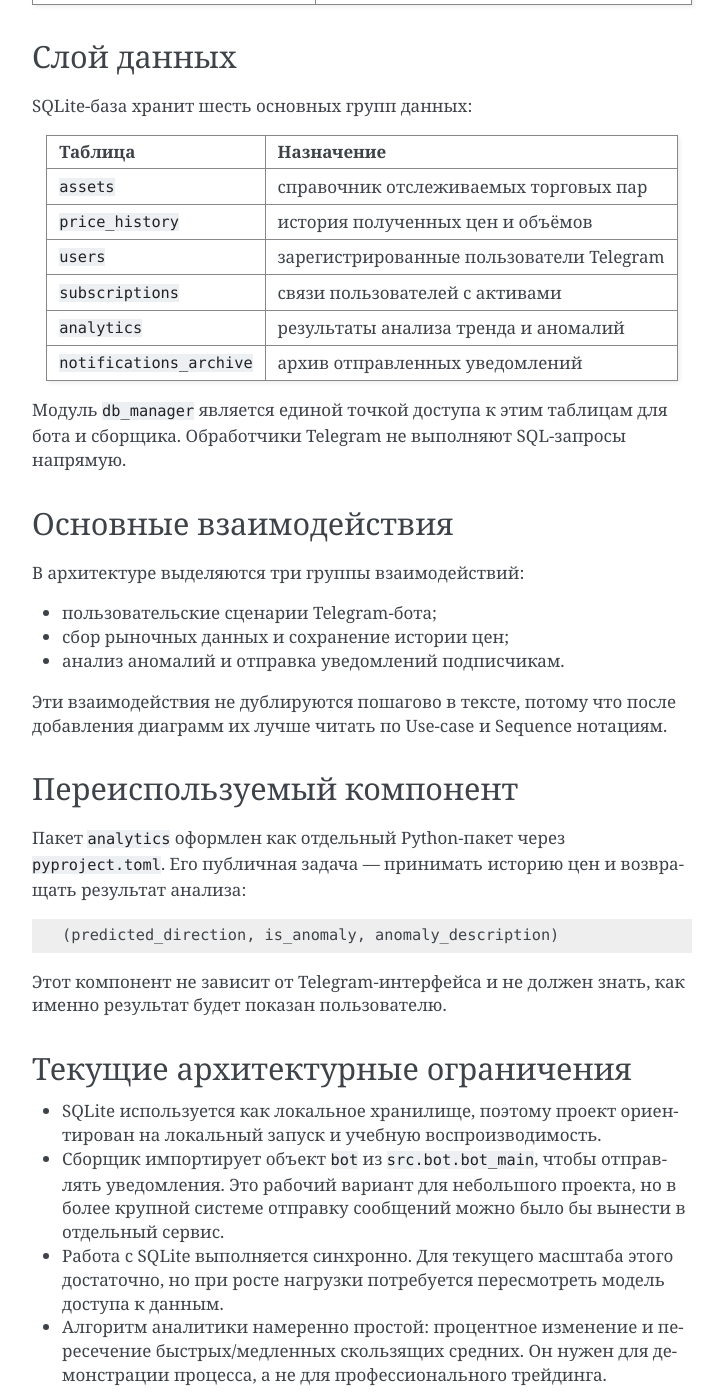
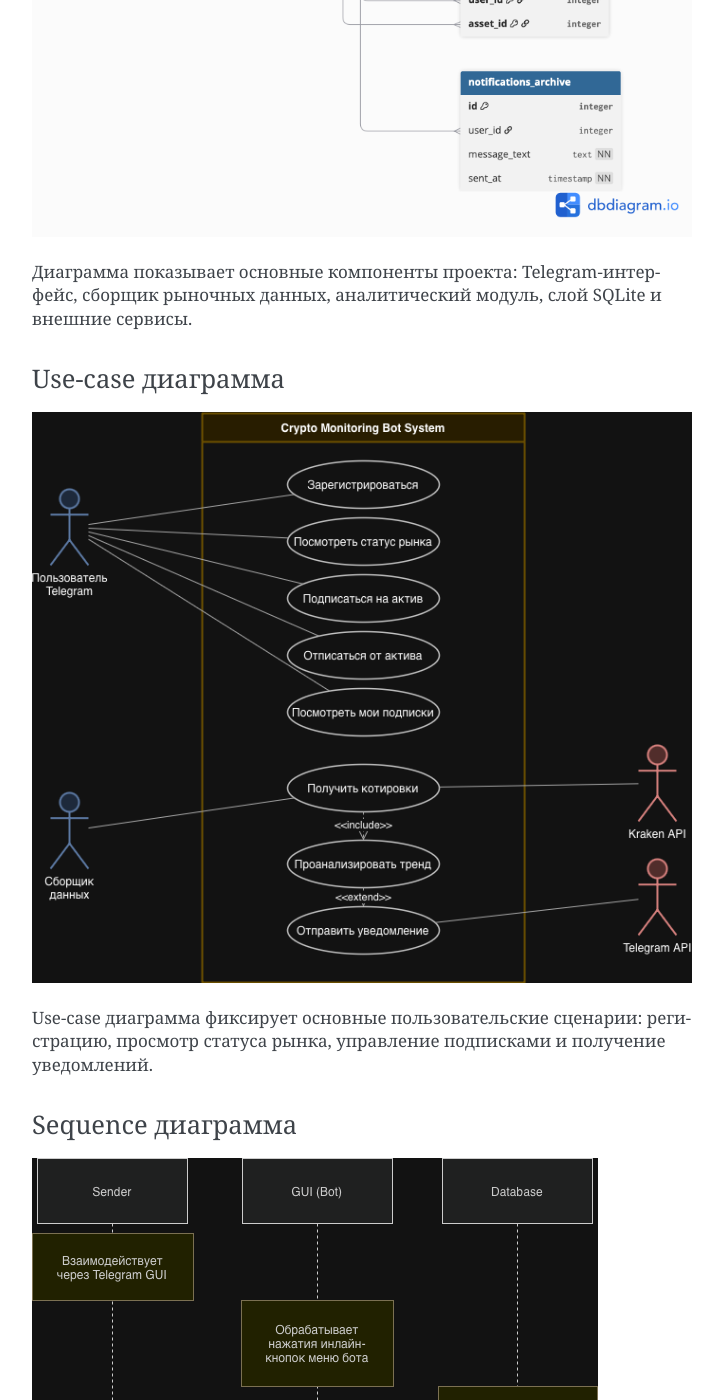
Before and after one commit to atnott/crypto-tg-bot, a Sphinx documentation site: the page built from docs/architecture.md, in a window 1280 px wide and 1400 px high, scrolled down 1459 px. Shown: the whole window, without its empty margins (388-1112 px from the left). Built offline with Sphinx 7.4.7, drawn with Linux system fonts in a browser that asks for light colours; some of the changed text lies outside the part shown.

Commit message:
docs: add diagrams in architecture.md

```diff
--- a/docs/architecture.md
+++ b/docs/architecture.md
@@ -26,6 +26,29 @@ Telegram-бот отвечает за команды, меню и подписк
 
 Подробный порядок вызовов между пользователем, ботом, сборщиком, базой данных,
 Kraken API и Telegram API описывается Sequence диаграммами.
+
+## Диаграммы
+
+### Общая архитектура
+
+![Схема архитектуры](../images/schema.png)
+
+Диаграмма показывает основные компоненты проекта: Telegram-интерфейс,
+сборщик рыночных данных, аналитический модуль, слой SQLite и внешние сервисы.
+
+### Use-case диаграмма
+
+![Use-case диаграмма](diagrams/use_case.drawio.png)
+
+Use-case диаграмма фиксирует основные пользовательские сценарии: регистрацию,
+просмотр статуса рынка, управление подписками и получение уведомлений.
+
+### Sequence диаграмма
+
+![Sequence диаграмма](diagrams/sequence.drawio.png)
+
+Sequence диаграмма показывает порядок взаимодействия между пользователем,
+Telegram-ботом, сборщиком данных, SQLite, Kraken API и Telegram API.
 
 ## Границы модулей
 
@@ -57,6 +80,8 @@ SQLite-база хранит шесть основных групп данных
 
 Модуль `db_manager` является единой точкой доступа к этим таблицам для бота и
 сборщика. Обработчики Telegram не выполняют SQL-запросы напрямую.
+
+![ER-диаграмма базы данных](../images/db_schema.png)
 
 ## Основные взаимодействия
 
@@ -93,7 +118,3 @@ SQLite-база хранит шесть основных групп данных
 * Алгоритм аналитики намеренно простой: процентное изменение и пересечение
   быстрых/медленных скользящих средних. Он нужен для демонстрации процесса, а не
   для профессионального трейдинга.
-
-## Sequence Diagram
-
-![Sequence Диаграмма](diagrams/sequence.drawio.png)
```
